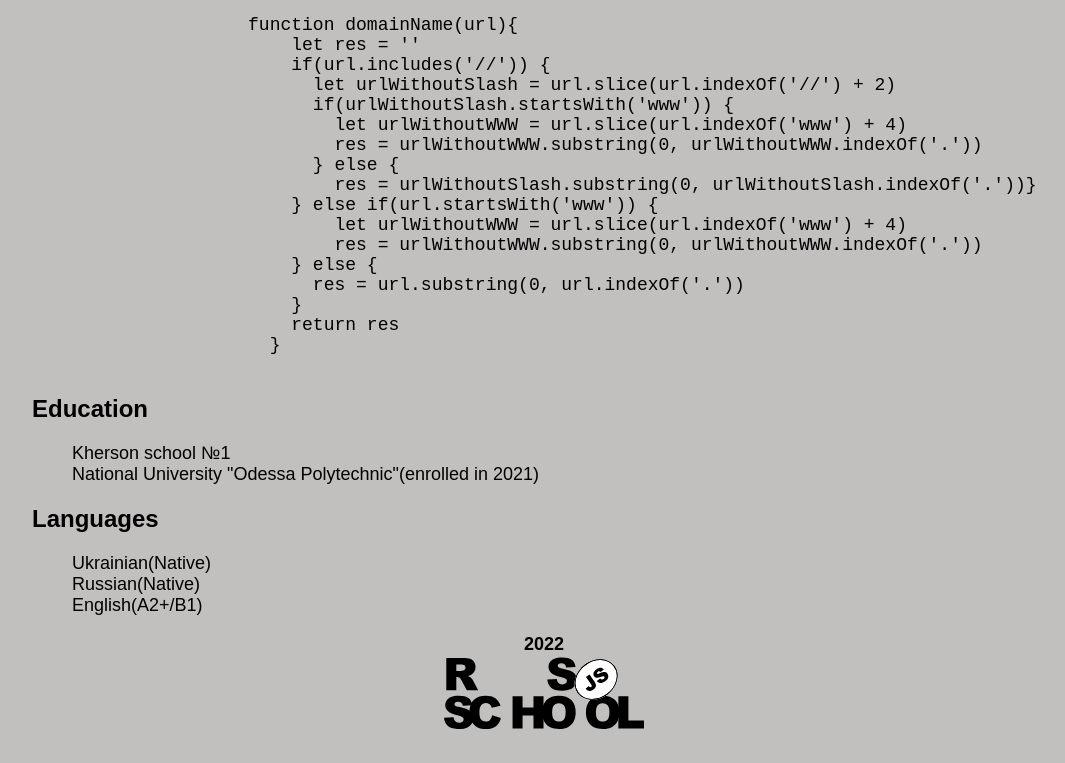
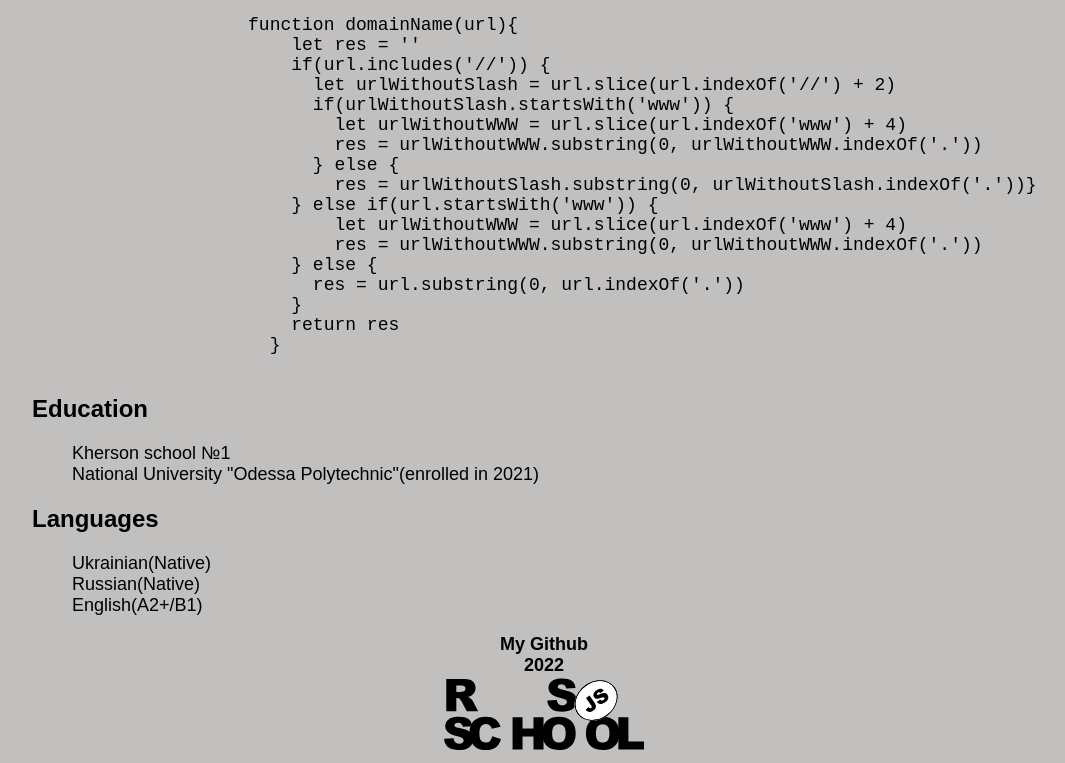
Before and after one commit to benitez881/rsschool-cv-Stage-0, a plain HTML site: page index.html in a window 1280 px wide. Shown: the part 671-1434 px from the top of the page, without its empty margins (96-1161 px from the left). Before the commit the page ends 1413 px from the top, so only its background shows below. Drawn offline with Linux system fonts and the light colour scheme.

Commit message:
feat: footer add github link

```diff
--- a/index.html
+++ b/index.html
@@ -101,6 +101,7 @@
         </div>
         <footer>
             <div class="footer">
+            <div class="gh"><a href="https://github.com/benitez881?tab=repositories">My Github</a></div>
             <div class="year">2022</div>
             <div class="img"><a href="https://rs.school/js/"><img src="rs_school_js.svg" alt=""></a></div>
         </div>
--- a/style.css
+++ b/style.css
@@ -84,3 +84,8 @@ li {
     width: 200px;
     margin: 0 auto;
 }
+.gh a{
+    text-decoration: none;
+    color: black;
+    font-weight: bold;
+}
```
